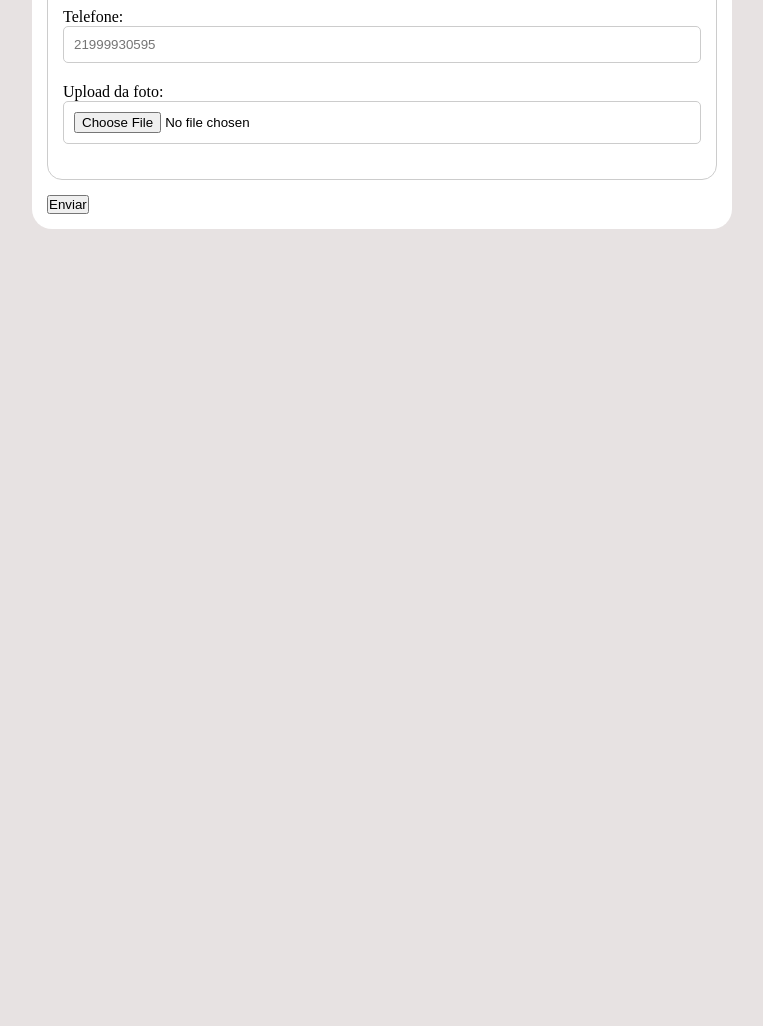
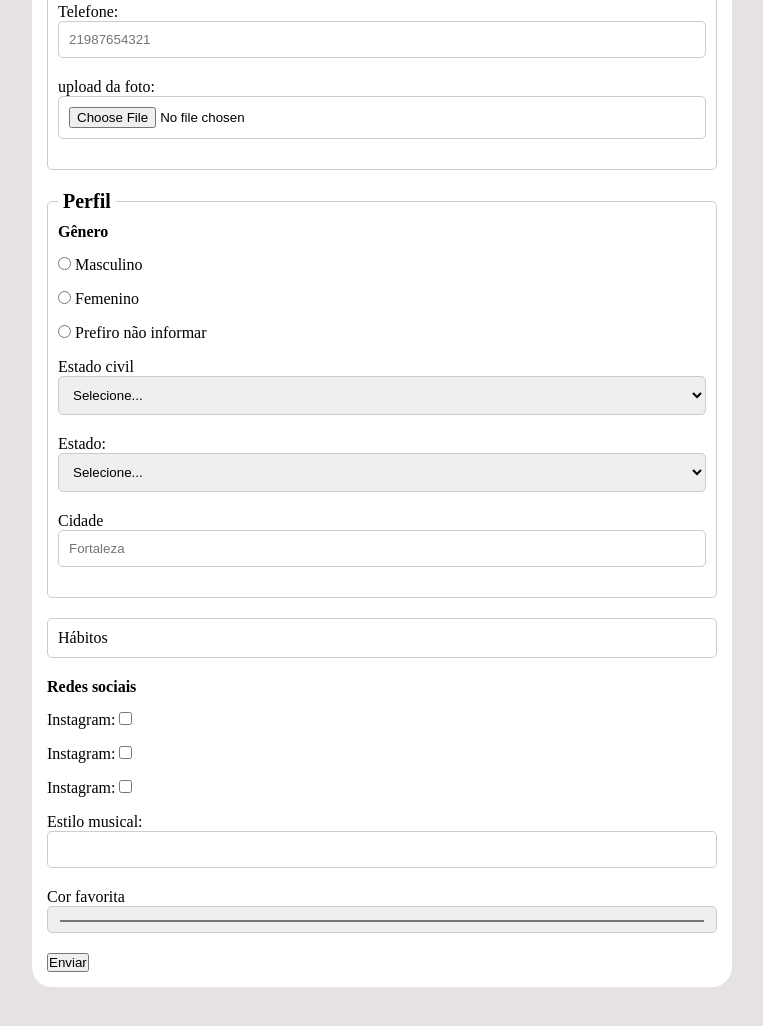
Before and after one commit to LeonardoBorges37/pesquisa-senaitec, a plain HTML site: page index.html in a window 1280 px wide. Shown: the part 628-1654 px from the top of the page, without its empty margins (258-1021 px from the left). Before the commit the page ends 957 px from the top, so only its background shows below. Drawn offline with Linux system fonts and the light colour scheme.

Commit message:
adicionei o fieldset e perfil de usuário

```diff
--- a/css/style.css
+++ b/css/style.css
@@ -5,45 +5,46 @@
 }
 
 body{
-    background-color: #E7E2E2;
+    background-color:
+    #e7e2e2;
 }
-
 main{
-    width: 100%;
+    width:100%;
     max-width: 700px;
     margin: 0 auto;
 }
-
 header{
     text-align: center;
     margin: 20px;
-
 }
-
 form{
-    background-color: #ffff;
+    background-color: #FFFFFF;
     padding: 15px;
     border-radius: 20px;
     margin-bottom: 100px;
 }
-
 fieldset{
     padding: 15px;
     border-radius: 15px;
     margin-bottom: 15px;
-    border: 1px solid #cccccc;
+    border: 1px solid  #cccccc;
 }
-
 legend{
     font-weight: bold;
     font-size: 20px;
-    padding:0 5px;
+    padding: 0 5px;
 }
-
-input{
+input,select,fieldset  {
     width: 100%;
     padding: 10px;
     margin-bottom: 20px;
     border: 1px solid #cccccc;
     border-radius: 5px;
 }
+input[type="radio"],input[type="checkbox"]{
+    width:auto;
+}
+p{
+    margin-bottom: 15px;
+    font-weight: bold;
+}
--- a/index.html
+++ b/index.html
@@ -3,53 +3,184 @@
 <head>
     <meta charset="UTF-8">
     <meta name="viewport" content="width=device-width, initial-scale=1.0">
+    <title>Document</title>
     <link rel="stylesheet" href="./css/style.css">
     <title>Pesquisa SenaiTec</title>
 </head>
 <body>
     <main>
         <header>
-          <img src="./img/logo.png" alt="Logo do SenaiTec"
+            <img src="./img/logo.png"
+            alt="Logo do SenaiTec"
             width="200px" height="200px">
             <h1>Pesquisa SenaiTec</h1>
         </header>
         <section>
-        <form action="" method="get">
+            <form action="index.html" method="get">
                 <fieldset>
-                <legend>Dados pessoais</legend>
+                    <legend>Dados Pessoais</legend>
 
-                <label for="UserName">Nome:</label>
-            <input type="text" name="UserNome" id="UserNome"
-            required>
+
+                    <label for="">Nome:</label>
+                    <input type="text" name="UserNome" id="UserNome" required>
                     <br>
 
                     <label for="UserAge">Idade:</label>
-            <input type="number" name="UserAge" id="UserAge"
-            required min="12" max="100">
+                    <input type="number" ame="UserAge" id="UserAge" required min="12" max="100">
+
+
+                    <br>
+                    <label for="UserBirthDate">Data de Nascimento:</label>
+                    <input type="date" ame="UserBirthDate" id="UserBirthDate">
+
+                    <br>
+                    <label for="UserEmail">Email:</label>
+                    <input type="Email" ame="UserEmail" id="UserEmail" required>
+
+                    <br>
+                    <label for="Userphone">Telefone:</label>
+                    <input type="Userphone" ame="Userphone" id="Userphone" pattern="[0-9] {11}" placeholder="21987654321">
+
+
+                    <br>
+                    <label for="UserImage">upload da foto:</label>
+                    <input type="file" ame="UserImage" id="Userphone">
+
+
+                </fieldset>
+
+                <fieldset>
+                    <legend>Perfil</legend>
+
+                    <p>Gênero</p>
+
+                    <input type="radio"
+                    name="userGender"
+                    id="userGender" value="masdculino">
+                    <label
+                    for="userGender">Masculino</label>
+                    <br>
+                    <input type="radio"
+                    name="userGender"
+                    id="Femenino" value="Feminino">
+                    <label
+                    for="userGender">Femenino</label>
                     <br>
 
-            <label for="UserBirthDate">Data de Nascimento:</label>
-            <input type="date" name="UserBirthDate" id="UserBirthDate">
+                    <input type="radio"
+                    name="userGender" value="Prefiro não informar">
+                    <label
+                    for="userGender">Prefiro não informar</label>
                     <br>
 
-            <label for="UserEmail">Email:</label>
-            <input type="email" name="UserEmail" id="UserEmail"
-            required>
+                    <label for="userMaritalStatus">Estado civil</label>
+                    <select name="userMaritalStatus" id="userMaritalStatus">
+                    <option value="">Selecione...</Selecione></option>
+                    <option value="solteiro">solteiro(a)</option>
+                    <option value="casado">casado(a)</option>
+                    <option value="divorciado">divorciado(a)</option>
+                    <option value="viuvo">viúvo(a)</option>
+                    <option value="uniaoEstaval">união Estável</option>
+                    </select>
+                    <br>
+                    <label for="userState">Estado:</label>
+                    <select name="userState" id="userState">
+
+
+                    <option value="">Selecione...</option>
+                    <option value="Acre">Acre</option>
+                    <option value="Alagoas">Alagoas</option>
+                    <option value="Amapá">Amapá</option>
+                    <option value="Amazonas">Amazonas</option>
+                    <option value="Bahia">Bahia</option>
+                    <option value="Ceará">Ceará</option>
+                    <option value="Destrito Federal">Destrito Federalo</option>
+                    <option value="Espírito Santo">Espirito Santo</option>
+                    <option value="Goiás">Goiás</option>
+                    <option value="Maranhão">Maranhão</option>
+                    <option value="Mato Grosso">Mato Grosso</option>
+                    <option value="Mato Grosso do Sul">Mato Grosso do Sul</option>
+                    <option value="Minas Gerais">Minas Gerais</option>
+                    <option value="Pará">Pará</option>
+                    <option value="Paraíba">Paraíba</option>
+                    <option value="Paraná">Paraná</option>
+                    <option value="Pernambuco">Pernambuco</option>
+                    <option value="Piauí">Piauí</option>
+                    <option value="Rio de Janeiro">Rio de Janeiro</option>
+                    <option value="Rio Grande do Norte">Rio Grande do Norte</option>
+                    <option value="Rio Grande do Sul">Rio Grande do Sul</option>
+                    <option value="Rondônia">Rondônia</option>
+                    <option value="Roraima">Roraima</option>
+                    <option value="Santa Catarina">Santa Catarina</option>
+                    <option value="São Paulo">São Paulo</option>
+                    <option value="Sergipe">Sergipe</option>
+                    <option value="Tocantins">Tocantins</option>
+                    </select>
                     <br>
 
-            <label for="userPhone">Telefone:</label>
-            <input type="tel" name="userPhone" id="userPhone"
-            pattern="[0-1]{11}" placeholder="21999930595">
+                    <label for="">Cidade</label>
+                    <input type="text" name="userCity" id="userCity"
+                    placeholder="Fortaleza">
+
+
+
+
+
+                </fieldset>
+
+                <fieldset> Hábitos</fieldset>
+
+                 <!-- redes socias -->
+                <p>Redes sociais</p>
+
+                <label for="useerSocil1">Instagram:</label>
+                <input type="checkbox" name="userSocial" id="userSocil1" value="instagram">
                 <br>
 
-            <label for="userImage">Upload da foto:</label>
-            <input type="file" name="userImage" id="userImage">
+                <label for="useerSocil2">Instagram:</label>
+                <input type="checkbox" name="userSocial" id="userSocil2" value="facebook">
                 <br>
+
+                <label for="useerSocil3">Instagram:</label>
+                <input type="checkbox" name="userSocial" id="userSocil3" value="linkedin">
+                <br>
+
+
+                <!-- estilo musical -->
+                  <label for="userMusicStyle">Estilo musical:</label>
+                <input type="text" name="userMusilcStyle" id="userMusicStyles" list="userMusicStyles">
+                <datalist id="userMusicStyles">
+                    <option value="Rock"></option>
+                    <option value="Pop"></option>
+                    <option value="Sertanejo"></option>
+                    <option value="Funk"></option>
+                    <option value="Pagode"></option>
+                    <option value="Forró"></option>
+
+
+
+                </datalist>
+                <br>
+
+
+                  <!-- cor favorita -->
+                   <label for="">Cor favorita</label>
+                   <input type="color" name="userFavoriteColor" id="userFavoriteColor">
+
                 </fieldset>
 
                 <button type="submit">Enviar</button>
+
+
+
+
             </form>
         </section>
     </main>
+
+
+
+
+
 </body>
 </html>
```
Also changed, not shown: 1 other file. Lines whose indentation alone changed are shown as unchanged.
